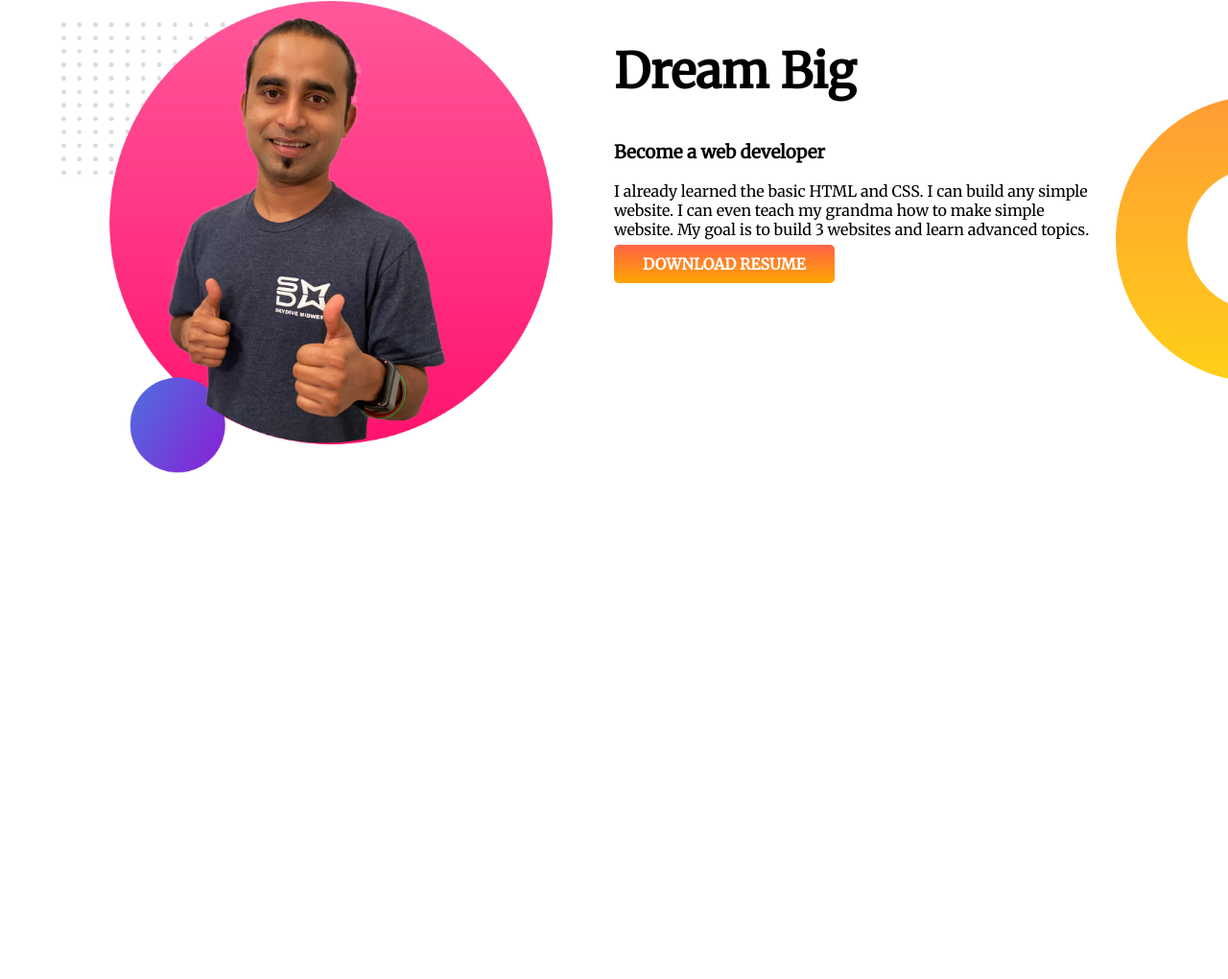
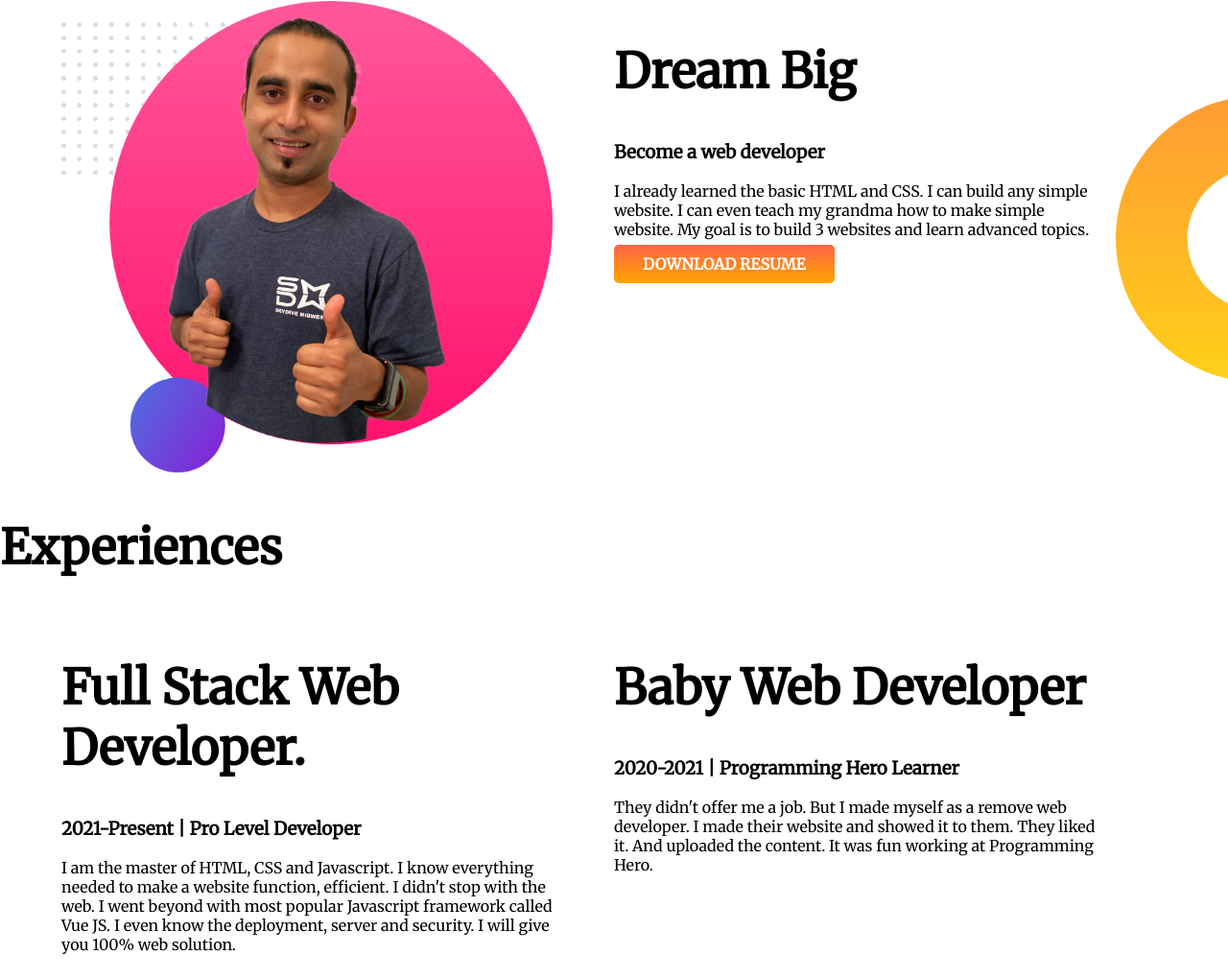
Before and after one commit to Marfi09/developer-portfolio2, a plain HTML site: page index.html in a window 1280 px wide. Shown: the part 521-1541 px from the top of the page at 96% size. Before the commit the page ends 1028 px from the top, so only its background shows below. Drawn offline with Linux system fonts and the light colour scheme.

Commit message:
experiences

```diff
--- a/index.html
+++ b/index.html
@@ -17,7 +17,7 @@
 </head>
 
 <body>
-    <section id="top-background">
+    <section id="top-background" class="section-container">
         <div class="half-width">
             <h1>Welcome To</h1>
             <h1><span id="marfi09">Marfi09</span> World</h1>
@@ -30,7 +30,7 @@
         </div>
         <div class="half-width"><img src="images/jhankar.png" alt=""></div>
     </section>
-    <section class="middle-background">
+    <section class="middle-background section-container">
         <div class="half-width"><img src="images/jhankar2.png" alt=""></div>
         <div class="half-width">
             <h1>Dream Big</h1>
@@ -40,6 +40,26 @@
             <a class="linkedin" target="_blank" href="">DOWNLOAD RESUME</a>
         </div>
     </section>
+    <section>
+        <h1>Experiences</h1>
+        <div class="section-container">
+            <div class="half-width">
+                <h1>Full Stack Web Developer.</h1>
+                <h3>2021-Present | Pro Level Developer</h3>
+                <p>I am the master of HTML, CSS and Javascript. I know everything needed to make a website function,
+                    efficient. I didn't stop with the web. I went beyond with most popular Javascript framework called
+                    Vue
+                    JS. I even know the deployment, server and security. I will give you 100% web solution.</p>
+            </div>
+            <div class="half-width">
+                <h1>Baby Web Developer</h1>
+                <h3>2020-2021 | Programming Hero Learner</h3>
+                <p>They didn't offer me a job. But I made myself as a remove web developer. I made their website and
+                    showed
+                    it to them. They liked it. And uploaded the content. It was fun working at Programming Hero.</p>
+            </div>
+        </div>
+    </section>
 
 </body>
 
--- a/style.css
+++ b/style.css
@@ -9,7 +9,7 @@ h1{
 #marfi09{
     color: orange;
 }
-section{
+.section-container{
     display: flex;
     margin-bottom: 10px;
 }
```
